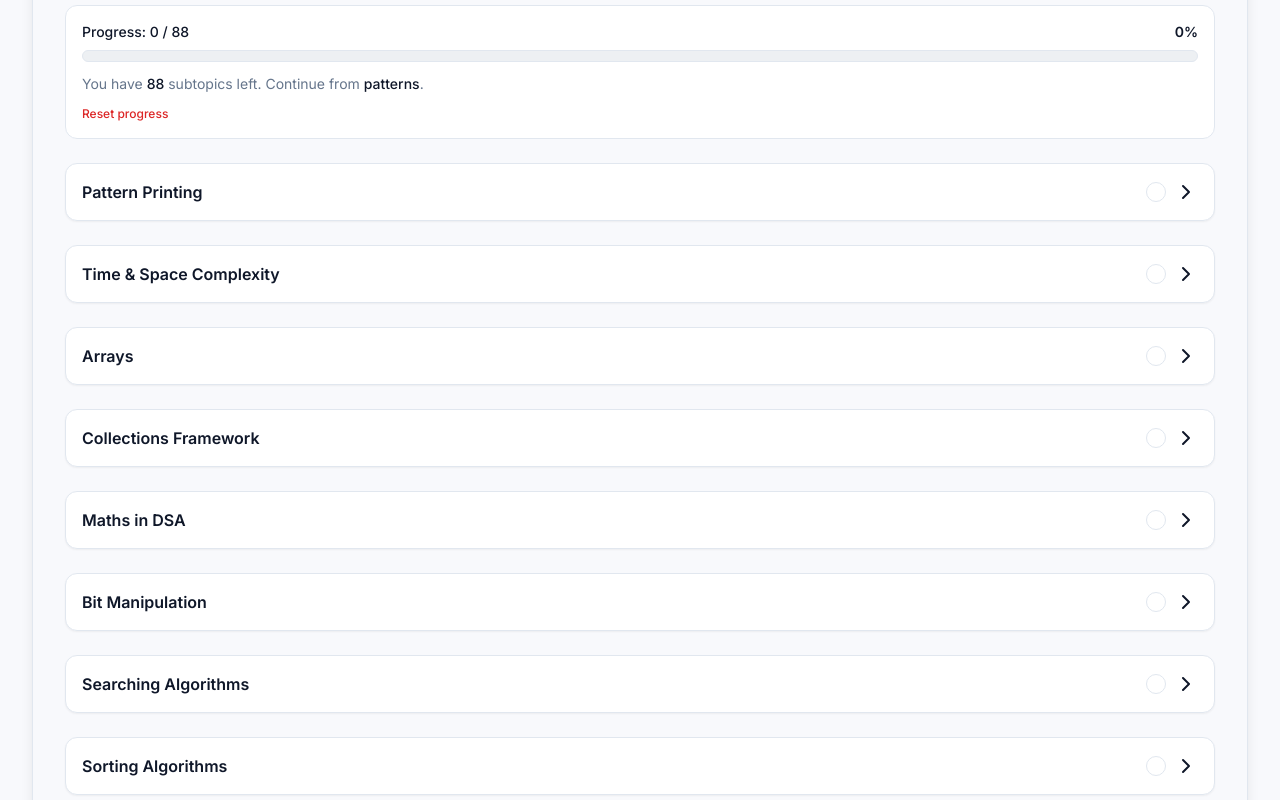
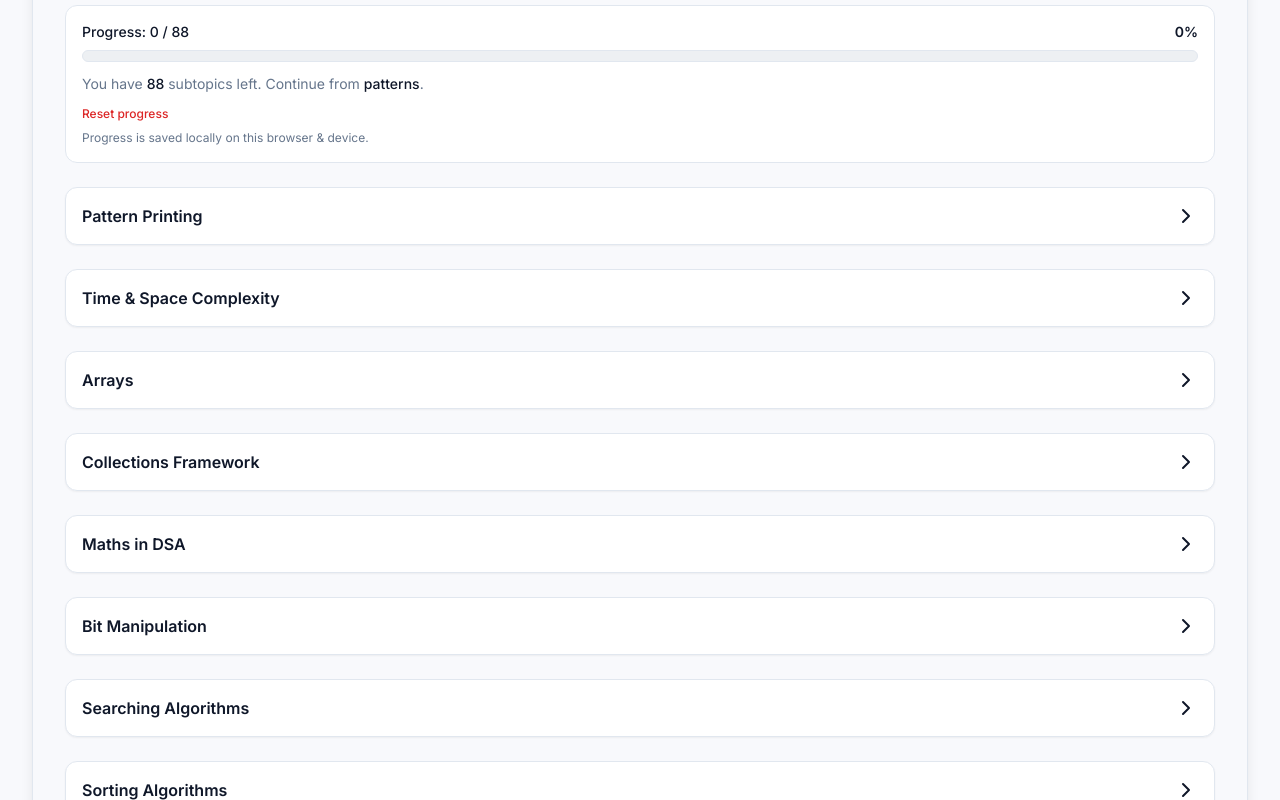
Before and after one commit to shashcode-org/shashcode, a React (Vite) app: page /dsa in a window 1280 px wide. Shown: the part 1920-2720 px from the top of the page. Built offline with nearby package versions, Linux system fonts and the light colour scheme.

Commit message:
updated main topic and added warning

```diff
--- a/src/components/CSV_TABLE_UI.jsx
+++ b/src/components/CSV_TABLE_UI.jsx
@@ -346,7 +346,9 @@ export const CSV_TABLE_UI = ({ csvData }) => {
             Reset progress
           </button>
         </div>
-
+        <div className="mt-2 text-xs text-muted-foreground">
+          Progress is saved locally on this browser & device.
+        </div>
 
       </div>
 
@@ -385,17 +387,11 @@ export const CSV_TABLE_UI = ({ csvData }) => {
                     </span>
                   </div>
                   <div className="flex items-center gap-2">
-                    <div
-                      className={`
-    h-5 w-5 rounded-full
-    flex items-center justify-center
-    ${allSubtopicsCompleted
-                          ? "bg-success-strong text-white"
-                          : "border border-border"}
-  `}
-                      title="Completed when all subtopics are done"
-                    >
-                      {allSubtopicsCompleted && (
+                    {allSubtopicsCompleted && (
+                      <div
+                        className="h-5 w-5 rounded-full flex items-center justify-center bg-success-strong text-white"
+                        title="Completed"
+                      >
                         <svg
                           className="h-4 w-4"
                           viewBox="0 0 24 24"
@@ -405,8 +401,9 @@ export const CSV_TABLE_UI = ({ csvData }) => {
                         >
                           <polyline points="20 6 9 17 4 12" />
                         </svg>
-                      )}
-                    </div>
+                      </div>
+                    )}
+
 
                     <ChevronRight
                       className={`transition-transform ${expandedTopicIndex === mainIndex ? "rotate-90" : ""}`}
```
